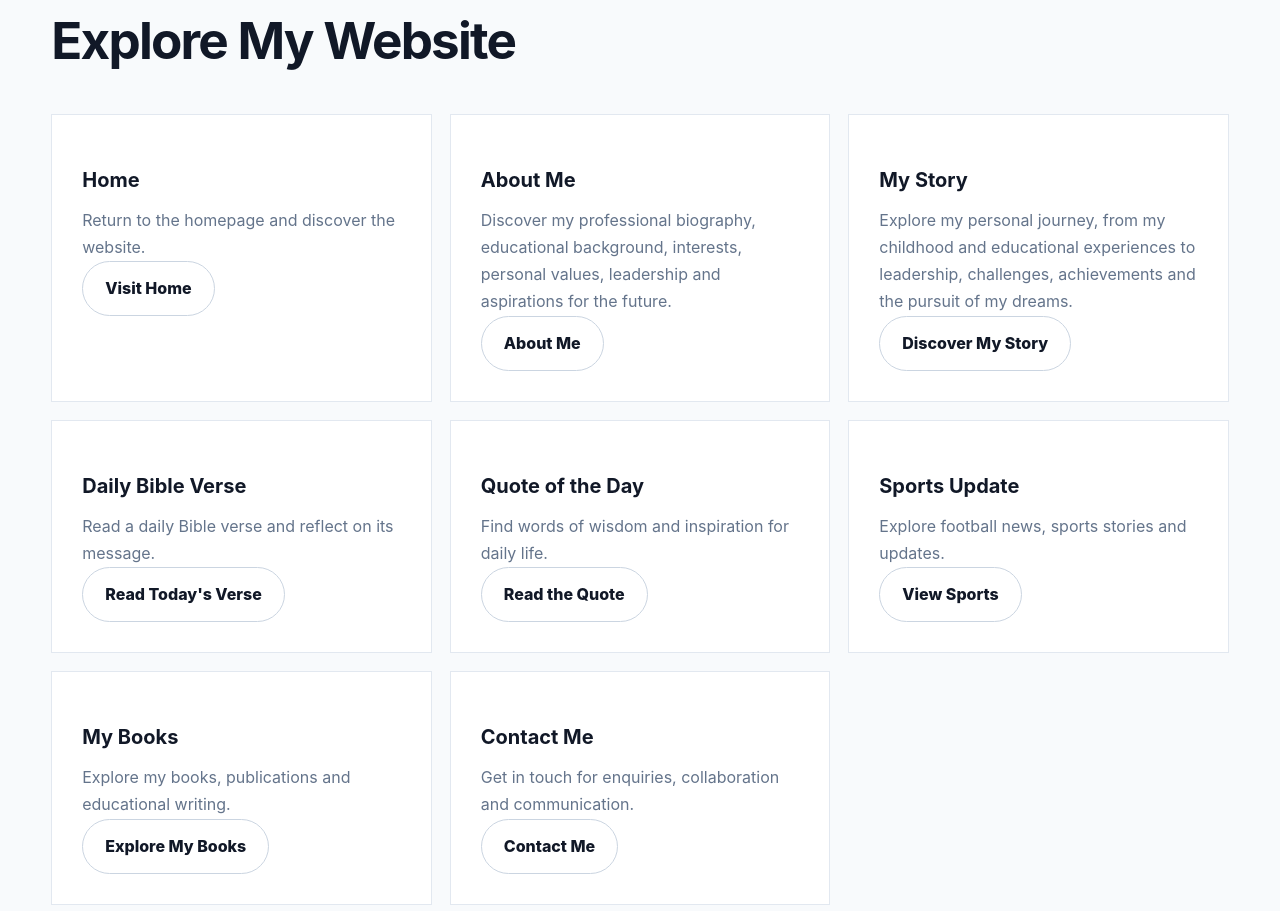
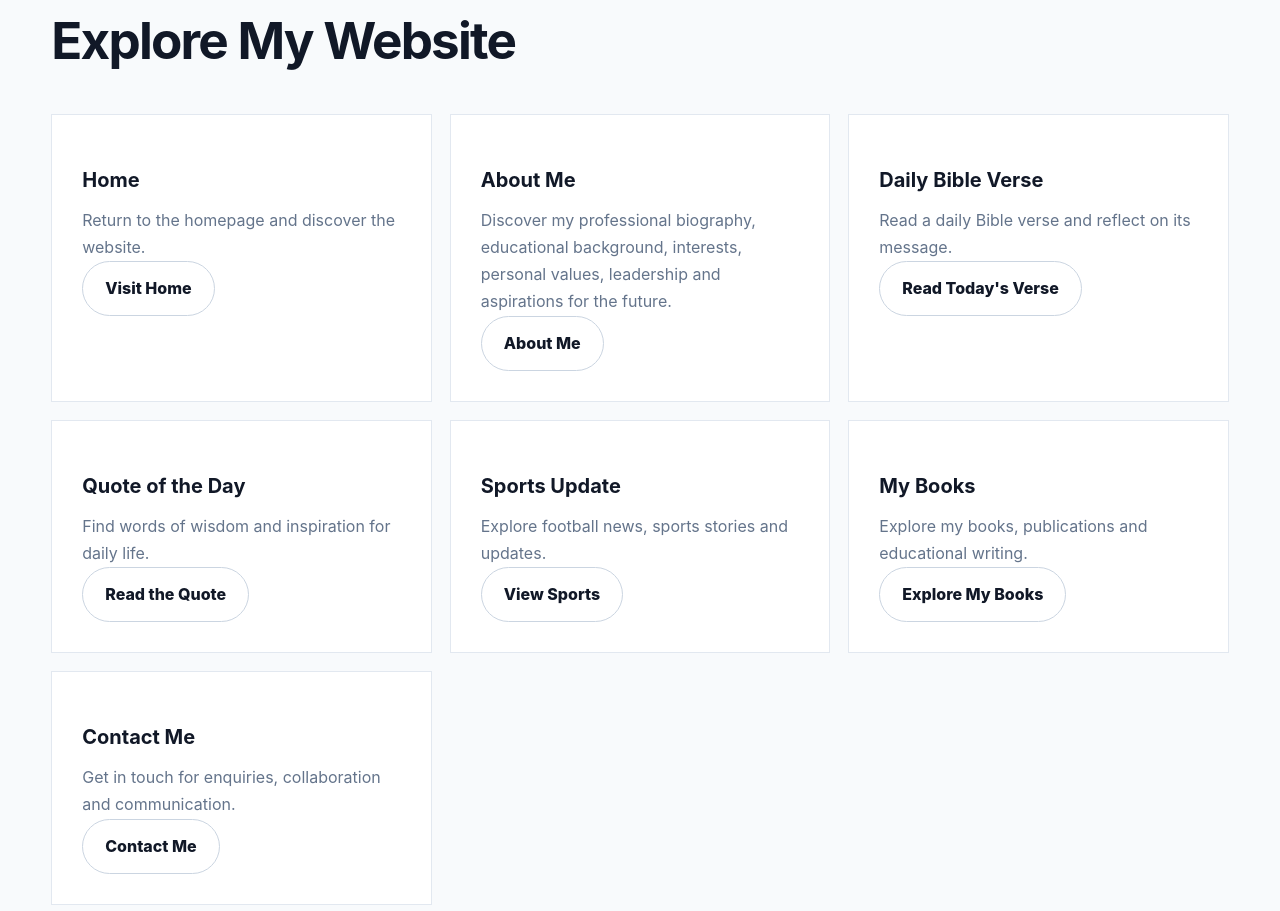
Before and after one commit to oboytender2-collab/Emmanuelninsin.com, a plain HTML site: page index.html in a window 1280 px wide. Shown: the part 949-1860 px from the top of the page. Drawn offline with Linux system fonts and the light colour scheme.

Commit message:
Update index.html

```diff
--- a/index.html
+++ b/index.html
@@ -122,7 +122,6 @@
 
       <div class="cards">
 
-
         <!-- HOME -->
 
         <article class="card">
@@ -140,7 +139,7 @@
         </article>
 
 
-        <!-- ABOUT ME: PROFESSIONAL BIOGRAPHY -->
+        <!-- ABOUT ME -->
 
         <article class="card">
 
@@ -154,26 +153,6 @@
 
           <a class="btn secondary" href="biography.html">
             About Me
-          </a>
-
-        </article>
-
-
-        <!-- PERSONAL AUTOBIOGRAPHY -->
-
-        <article class="card">
-
-          <h3>My Story</h3>
-
-          <p>
-            Explore my personal journey, from my childhood
-            and educational experiences to leadership,
-            challenges, achievements and the pursuit of
-            my dreams.
-          </p>
-
-          <a class="btn secondary" href="my-story.html">
-            Discover My Story
           </a>
 
         </article>
@@ -264,7 +243,6 @@
 
         </article>
 
-
       </div>
 
     </div>
```
